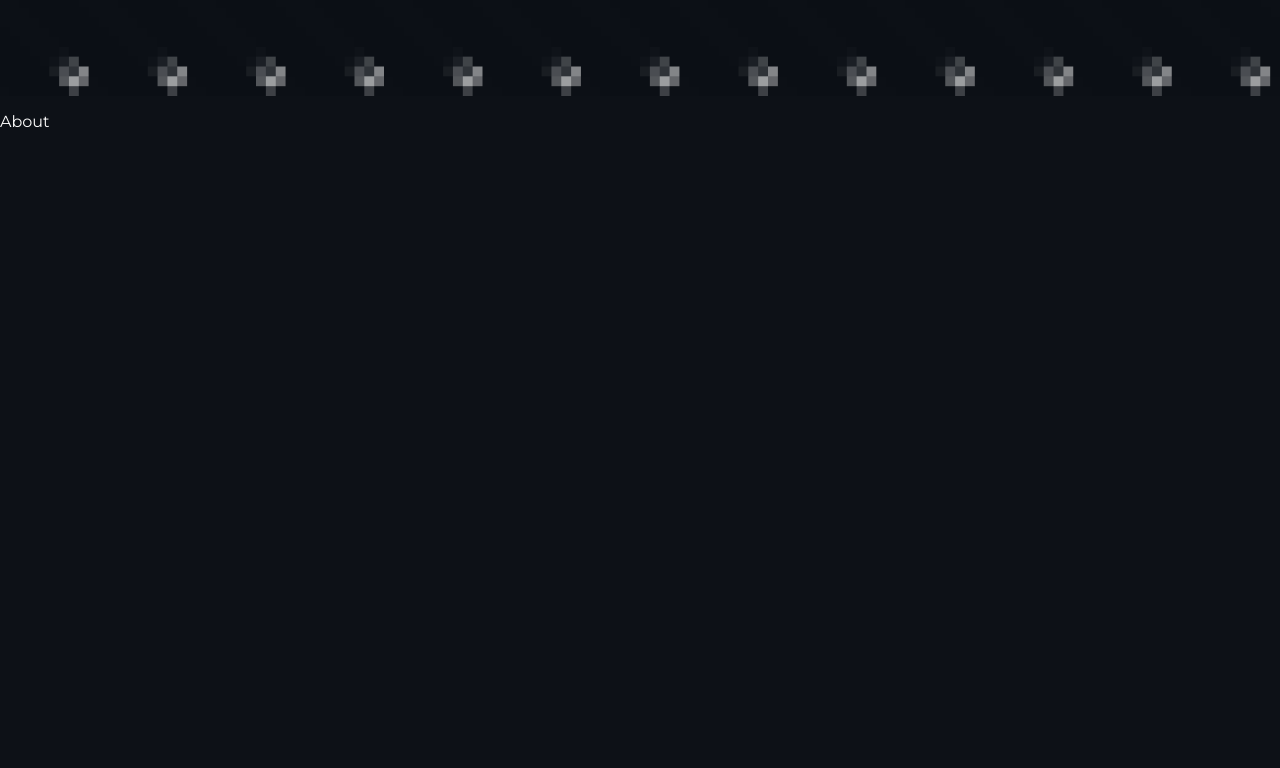
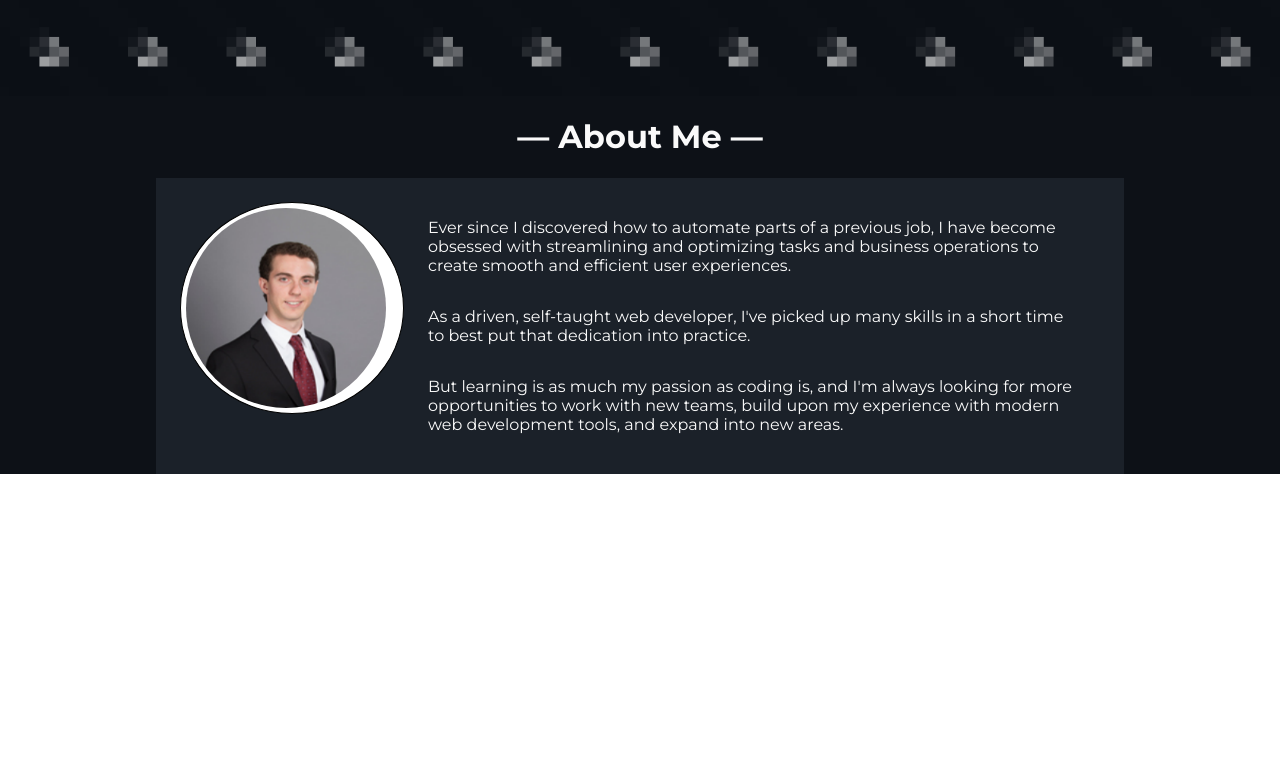
Before and after one commit to dslovinsky/danielslovinsky.com, a Next.js app: page / in a window 1280 px wide. Shown: the part 692-1460 px from the top of the page. After the commit the page ends 1166 px from the top, so only its background shows below. Built offline with nearby package versions, Linux system fonts and the light colour scheme.

Commit message:
Creates about me section

```diff
--- /dev/null
+++ b/components/Content/About.tsx
@@ -0,0 +1,41 @@
+import Image from 'next/image';
+import {ReactElement} from 'react';
+import selfPhoto from 'public/photos/me.png';
+
+import styles from 'styles/components/about.module.scss';
+
+export default function About({...props}): ReactElement {
+  return (
+    <div {...props} className={`${styles.section} h-screen`}>
+      <h1 className="text-3xl my-8 font-bold">— About Me —</h1>
+      <div className={styles.card}>
+        <div className={styles.photo_container}>
+          <Image
+            src={selfPhoto}
+            alt="Daniel Slovinsky"
+            className={styles.photo}
+            height={200}
+            width={200}
+          />
+        </div>
+        <div className={styles.paragraphs}>
+          <p>
+            Ever since I discovered how to automate parts of a previous job, I
+            have become obsessed with streamlining and optimizing tasks and
+            business operations to create smooth and efficient user experiences.
+          </p>
+          <p>
+            As a driven, self-taught web developer, I've picked up many skills
+            in a short time to best put that dedication into practice.
+          </p>
+          <p>
+            But learning is as much my passion as coding is, and I'm always looking
+            for more opportunities to work with new teams, build upon my
+            experience with modern web development tools, and expand into new
+            areas.
+          </p>
+        </div>
+      </div>
+    </div>
+  );
+}
--- a/components/Content/SectionPlaceholder.tsx
+++ b/components/Content/SectionPlaceholder.tsx
@@ -1,4 +1,4 @@
-const testSections = ['About', 'Portfolio', 'Skills', 'Other Work', 'Contact']
+const testSections = ['Home', 'Portfolio', 'Skills', 'Other Work', 'Contact']
 
 export default function Placeholder() {
   return (
--- a/pages/index.tsx
+++ b/pages/index.tsx
@@ -1,9 +1,9 @@
 import {NextSeo} from 'next-seo';
 
-// import Resume from '@components/Content/Resume';
 import GoL from '@components/Animations/GoL';
-import Profile from '@components/Content/Profile';
-import SectionPlaceholder from '@components/Content/SectionPlaceholder';
+import Title from '@components/Content/Title';
+// import SectionPlaceholder from '@components/Content/SectionPlaceholder';
+import About from '@components/Content/About';
 import NavBar from '@components/Navs/NavBar';
 import ScrollAnchor from '@components/Navs/ScrollAnchor';
 import useWindowDimensions from '@utils/useWindowDimensions';
@@ -23,6 +23,7 @@ export default function Home() {
       <main className={styles.main}>
         <NavBar />
         <ScrollAnchor />
+        <Title />
         {width && (
           <GoL
             key={`${calcW}${calcH}`}
@@ -33,9 +34,9 @@ export default function Home() {
             id="Home"
           />
         )}
-        <Profile />
-        <SectionPlaceholder />
-        {/* <Resume /> */}
+        {/* <div id="Home" style={{height: '100vh'}}>GoL placeholder</div> */}
+        {/* <SectionPlaceholder /> */}
+        <About id="About" />
       </main>
     </>
   );
--- /dev/null
+++ b/styles/components/about.module.scss
@@ -0,0 +1,36 @@
+@use '../partials/colors';
+
+.section {
+  display: flex;
+  flex-direction: column;
+  align-items: center;
+
+  > .card {
+    display: flex;
+    background-color: colors.$black-pearl-lite;
+    max-width: 920px;
+    padding: 24px;
+
+    .photo_container {
+      background-color: white;
+      padding: 5px;
+      border-radius: 50%;
+      display: inherit;
+      border: solid black 1px;
+      min-width: 212px;
+      height: fit-content;
+      width: fit-content;
+
+      .photo {
+        border-radius: 50%;
+      }
+    }
+
+    > .paragraphs {
+      padding: 0 24px;
+      display: flex;
+      flex-direction: column;
+      justify-content: space-between;
+    }
+  }
+}
```
Also changed, not shown: components/Content/Title.tsx (renamed from components/Content/Profile.tsx, +1 -18 lines), styles/index.module.scss (+0 -14 lines).
